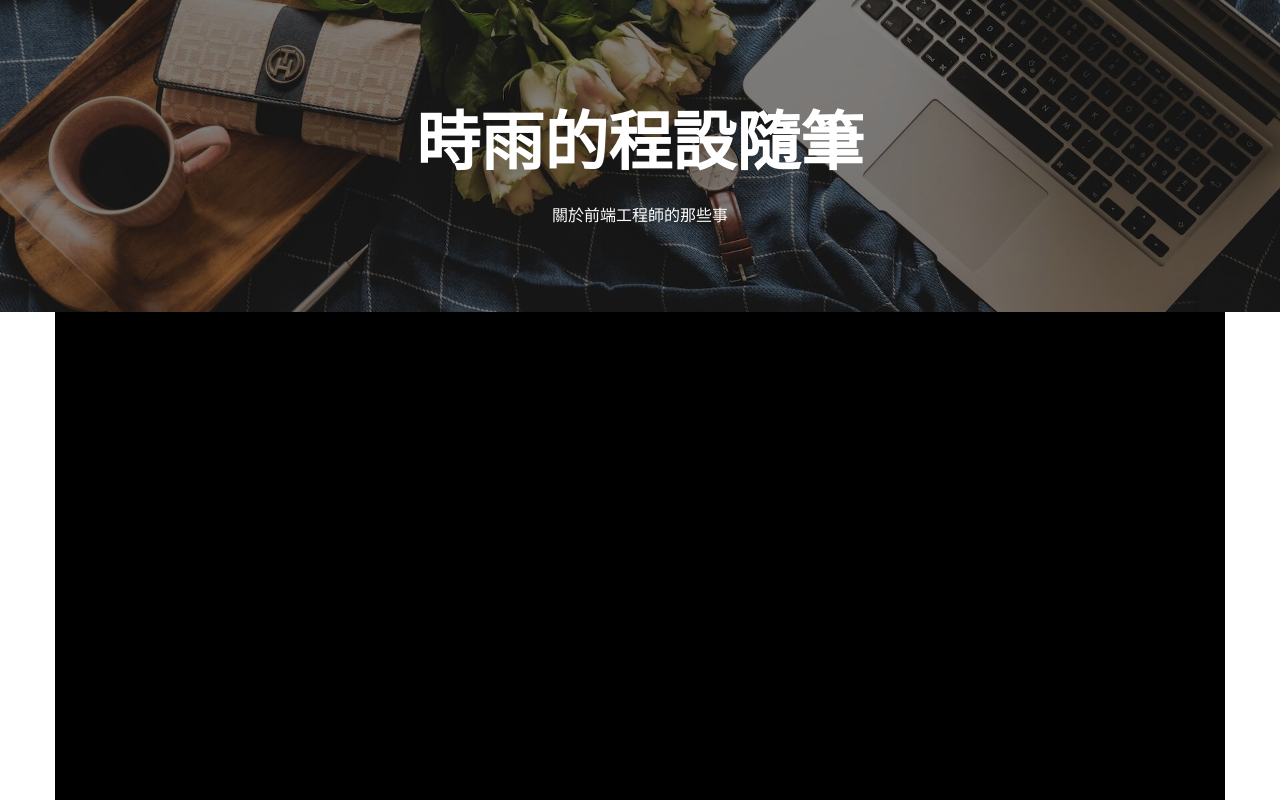
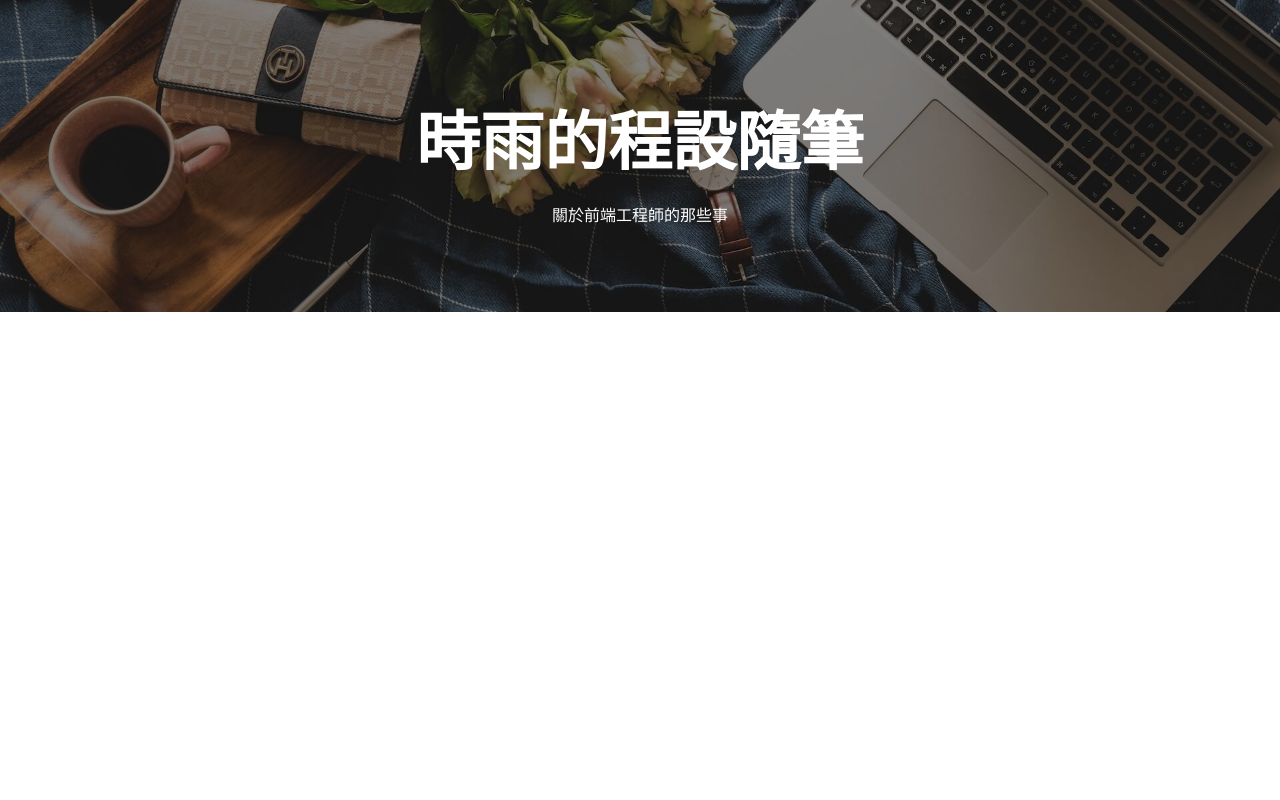
Before and after one commit to jjustin-35/my-blog, a Next.js app: page / in a window 1280 px wide. Shown: the top 800 px of the page. Built offline with nearby package versions, Linux system fonts and the light colour scheme.

Commit message:
update: add parallax

```diff
--- a/components/board/index.js
+++ b/components/board/index.js
@@ -1,5 +1,5 @@
 import { H2, P, Container } from '../../constants/styled';
-import { Wrapper } from './styled';
+import { Wrapper, Outer } from './styled';
 
 const Card = ({ title, author, date, desc }) => (
   <Wrapper>
@@ -11,6 +11,10 @@ const Card = ({ title, author, date, desc }) => (
   </Wrapper>
 );
 
-const Board = ({ memos }) => <Container><Wrapper></Wrapper></Container>;
+const Board = ({ memos }) => (
+  <Outer>
+    <Container>{memos && memos.map((memo) => <Card {...memo} />)}</Container>
+  </Outer>
+);
 
 export default Board;
--- a/components/board/styled.js
+++ b/components/board/styled.js
@@ -1,13 +1,17 @@
 import styled from 'styled-components';
+import { bgColors } from '../../constants/styled';
 
+export const Outer = styled.div`
+  background-color: ${bgColors.primary};
+  position: relative;
+  z-index: 3;
+`;
 export const Wrapper = styled.div`
   padding: 1rem;
   border-bottom: 1px solid grey;
   display: flex;
   flex-direction: column;
   justify-content: space-between;
-  background-color: black;
-  height: 100vh;
 `;
 
 export const Title = styled.div`
```
